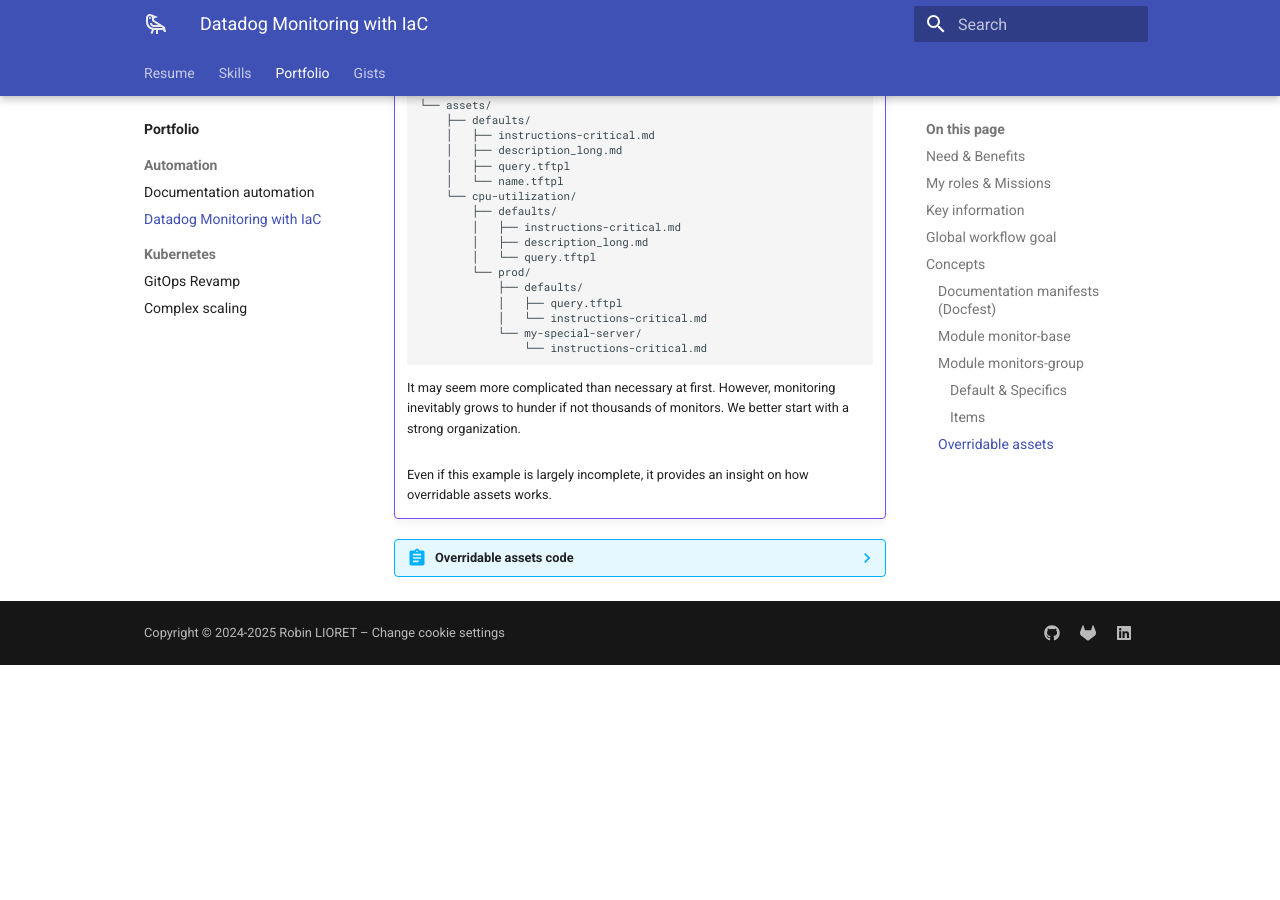
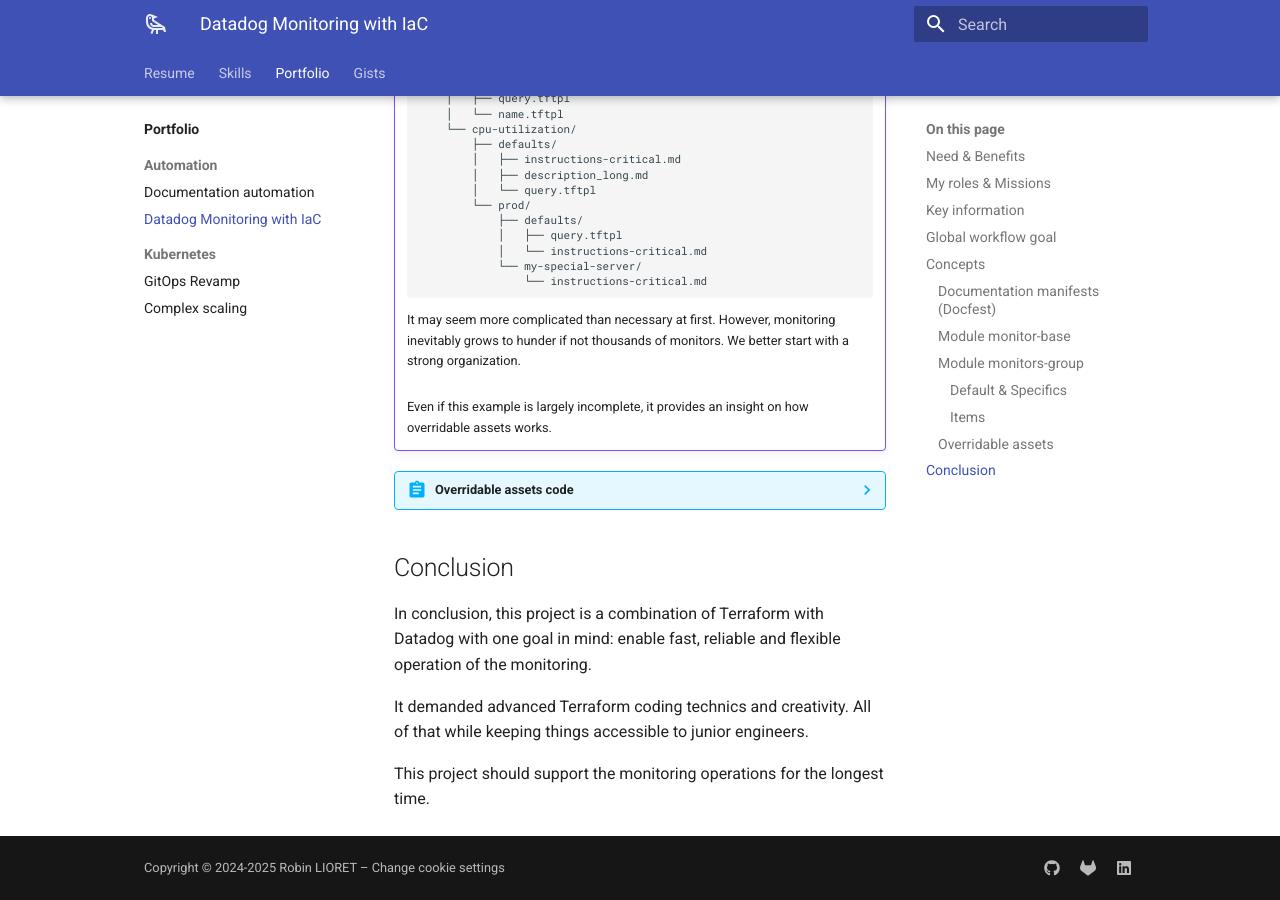
Before and after one commit to robinlioret/cv-en, an MkDocs documentation site: the page built from docs/portfolio/automation/datadog-iac.md, in a window 1280 px wide and 900 px high, scrolled down 5614 px. Built offline with MkDocs 1.6.1 and Material for MkDocs 9.7.7, drawn with Linux system fonts in a browser that asks for light colours; before the commit the page ends 6279 px from its top, so only the background shows below that; some of the changed text lies outside the part shown.

Commit message:
feat: some update

````diff
--- a/docs/portfolio/automation/datadog-iac.md
+++ b/docs/portfolio/automation/datadog-iac.md
@@ -51,14 +51,13 @@
 
 ## Key information
 
-**Number of monitors created**: more than 200 at this moment, more are planned.
+[//]: # (**Number of monitors created**: more than 200 at this moment, more are planned.)
 
 **Number of person involved**: 4 (manager, me, two members of the exploitation team)
 
 **Project duration**: 2 month (in parallel of many other topics)
 
 **Related project**: [Documentation automation](./documentation-automation.md)
-
 
 ## Global workflow goal
 
@@ -70,7 +69,6 @@
     aws("AWS S3")
     pipelines("Document generation<br/>pipelines")
     wiki("Wiki")
-
     operator -->|Manage| terraform
     operator -->|Manage| pipelines
     terraform -->|Create monitors| datadog
@@ -363,3 +361,13 @@
 ```
 ///
 [//]: # (@formatter:on)
+
+## Conclusion
+
+In conclusion, this project is a combination of Terraform with Datadog with one goal in mind: enable fast, reliable
+and flexible operation of the monitoring.
+
+It demanded advanced Terraform coding technics and creativity. All of that while keeping things accessible to junior
+engineers.
+
+This project should support the monitoring operations for the longest time.
````
Also changed, not shown: docs/gists/kiwy.md (+2 -2 lines), docs/gists/pillars.md (+4 -0 lines).
